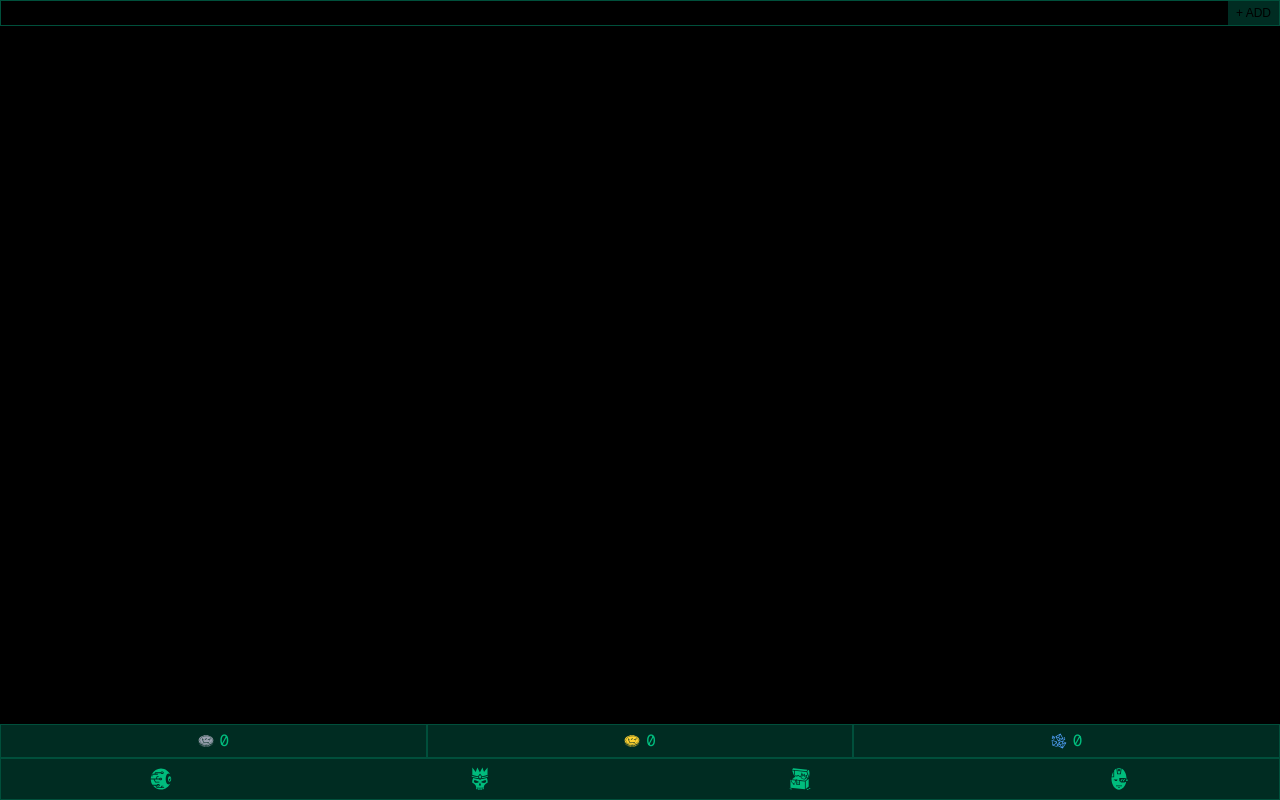
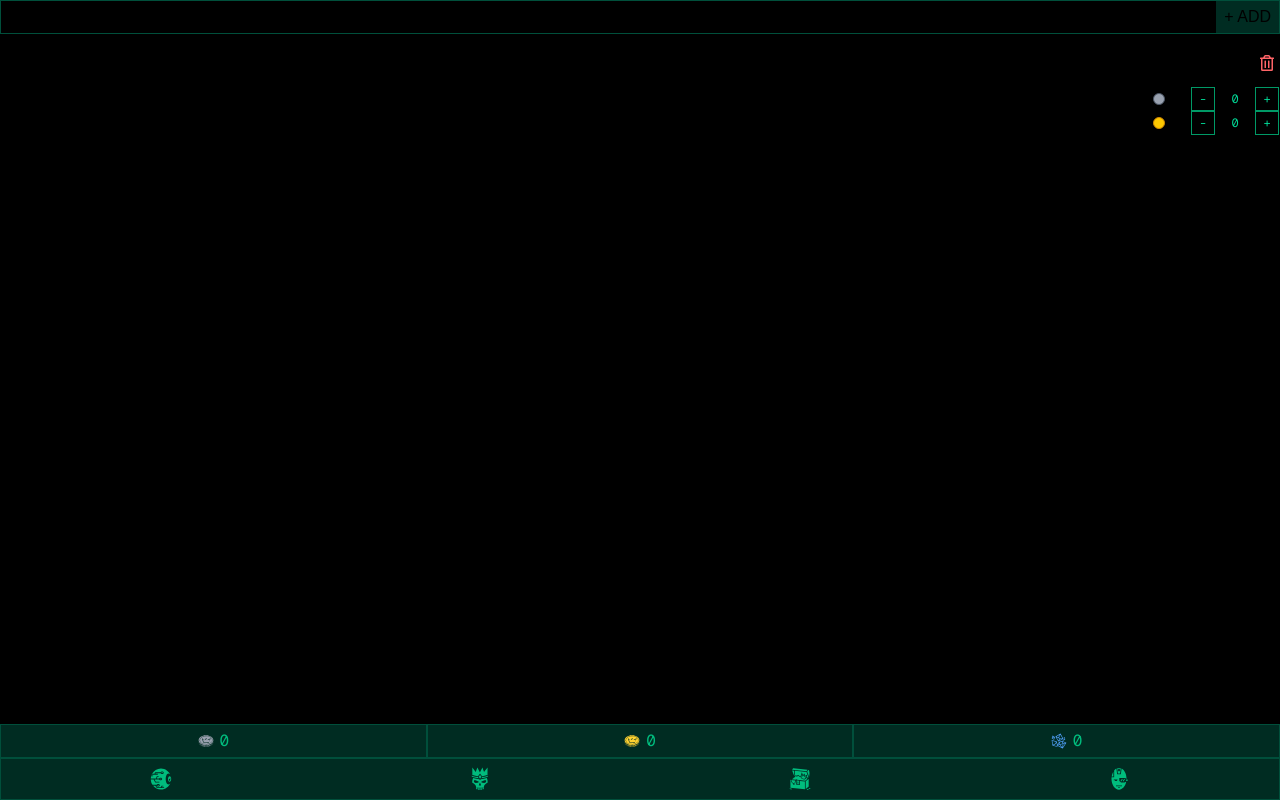
Before and after one commit to PedroVMLopes/cortex-overflow, a Next.js app: page /MainTasks in a window 1280 px wide. Both pictures are taken after typing "Sample" into the empty fields and a click on the button "+ ADD". Built offline with nearby package versions, Linux system fonts and the light colour scheme; a web font is replaced by a local one.

Commit message:
Refreshing the state according to new tasks being added

```diff
--- a/app/MainTasks/page.tsx
+++ b/app/MainTasks/page.tsx
@@ -4,6 +4,9 @@ import { useState, useEffect } from "react";
 import { TaskCard } from "../Components/taskCard";
 
 export default function MainTasks() {
+
+    const [ tasks, setTasks ] = useState<Task[]>([])
+    const [ taskName, setTaskName ] = useState("");
 
     interface Task {
         id?: number;
@@ -16,7 +19,6 @@ export default function MainTasks() {
         user_id: 1;
     }
 
-    let tasks: Task[] = [];
 
     function createTask(inputName: string): void {
         const newTask: Task = {
@@ -27,13 +29,11 @@ export default function MainTasks() {
             is_completed: false,
             user_id: 1
         }
-        tasks.push(newTask);
+
+        setTasks(prevTasks => [...prevTasks, newTask]);
         setTaskName("");
         console.log("Task Criada: ", newTask.name);
     }
-
-    const [taskName, setTaskName] = useState("");
-
 
 
     return (
@@ -48,7 +48,7 @@ export default function MainTasks() {
                     onChange={(e) => setTaskName(e.target.value)}
                 />
                 <button
-                    className="bg-emerald-950 p-1 px-2 text-xs"
+                    className="bg-emerald-950 p-1 px-2"
                     onClick={() => createTask(taskName)}
                 >
                     + ADD
@@ -58,8 +58,8 @@ export default function MainTasks() {
             {/* TaskCard list render */}
             <div className="mt-4">
                 {tasks.map(task => (
-                    <div className="bg-amber-300">
-                    {task.name}
+                    <div key={task.name} className="">
+                        <TaskCard />
                     </div>
                 ))}
             </div>
```
